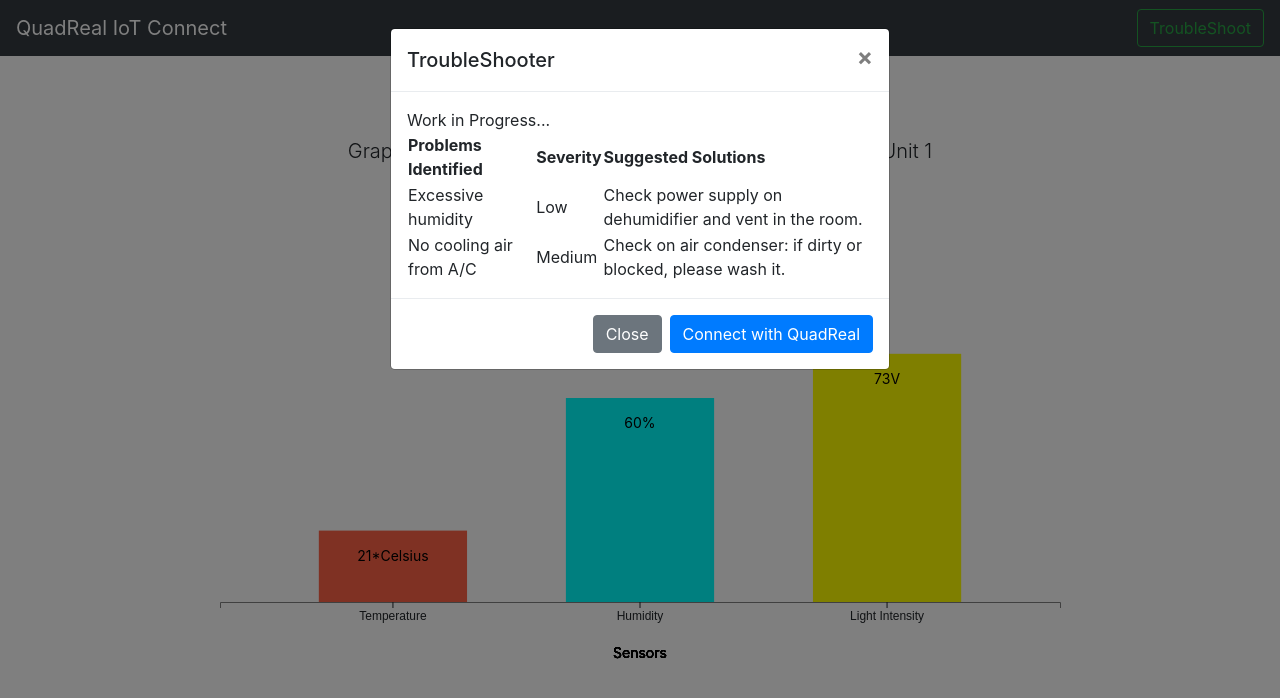
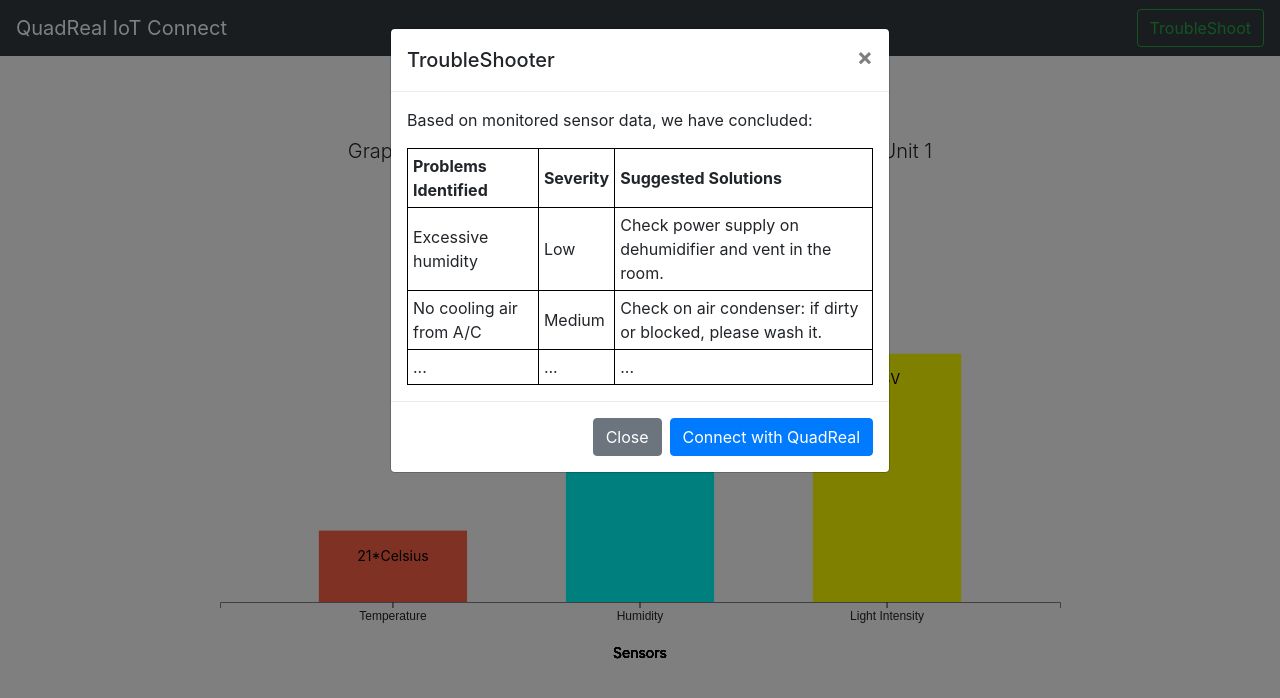
Before and after one commit to Farwhyn/thinktech_iot, a plain HTML site: page index.html in a window 1280 px wide. Both pictures are taken after a click on the button "TroubleShoot". Drawn offline with nearby package versions, Linux system fonts and the light colour scheme.

Commit message:
complete table in troubleshooter

```diff
--- a/css/main.css
+++ b/css/main.css
@@ -21,8 +21,6 @@ div#layout {
     height: 100%;
   }
 
-
-
   text {
     font-size: 12px;
   }
@@ -30,7 +28,6 @@ div#layout {
   path {
     stroke: gray;
   }
-
 
   .grid path {
     stroke-width: 0;
@@ -63,3 +60,12 @@ div#layout {
   text.source {
     font-size: 10px;
   }
+
+  table, th, td {
+      border: 1px solid black;
+      border-collapse: collapse;
+  }
+  th, td {
+      padding: 5px;
+      text-align: left;
+  }
--- a/index.html
+++ b/index.html
@@ -40,7 +40,6 @@
         </div>
       </div>
 
-
     </main><!-- /.container -->
     <!-- Modal -->
 <div class="modal fade" id="exampleModal" tabindex="-1" role="dialog" aria-labelledby="exampleModalLabel" aria-hidden="true">
@@ -53,7 +52,8 @@
         </button>
       </div>
       <div class="modal-body">
-        Work in Progress...
+        Based on monitored sensor data, we have concluded:
+        <p></p>
         <table>
           <tr>
             <th> Problems Identified </th>
@@ -69,6 +69,11 @@
             <td> No cooling air from A/C </td>
             <td> Medium </td>
             <td> Check on air condenser: if dirty or blocked, please wash it. </td>
+          </tr>
+          <tr>
+            <td> ... </td>
+            <td> ... </td>
+            <td> ... </td>
           </tr>
         </table>
       </div>
```
Also changed, not shown: public/index.html (line endings or trailing spaces).
